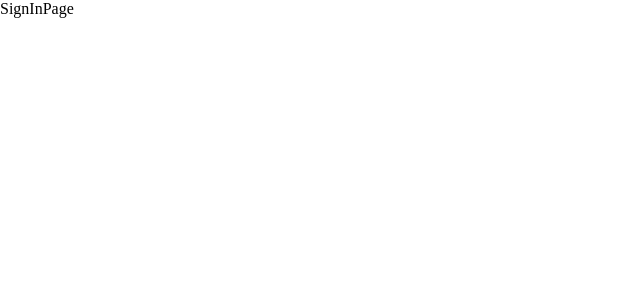
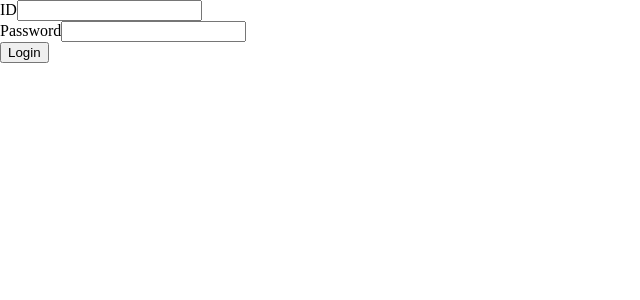
Before and after one commit to mokuchicchi/Message-board-frontend, a React (Create React App) app: page / in a window 1280 px wide. Shown: the top 300 px of the page, without its empty margins (0-640 px from the left). Built offline with nearby package versions, Linux system fonts and the light colour scheme; the HTML template or start-up script is replaced by a standard one.

Commit message:
ログインページとAPIリクエストを作成しました

```diff
--- /dev/null
+++ b/src/api/Auth.tsx
@@ -0,0 +1,13 @@
+import axios from 'axios';
+
+export const sign_in = async (user_id: string, password: string) => {
+	const url = `http://localhost:3001/auth?user_id=${user_id}&password=${password}`;
+	console.log(url);
+	try {
+		const res = await axios.get(url);
+		return res.data;
+	} catch (err) {
+		console.error('API request error:', err);
+		return null;
+	}
+};
--- a/src/pages/SignInPage.tsx
+++ b/src/pages/SignInPage.tsx
@@ -1,3 +1,40 @@
+import { useState } from 'react';
+import { useNavigate } from 'react-router-dom';
+import { sign_in } from '../api/Auth';
+
 export const SignInPage = () => {
-	return <div>SignInPage</div>;
+	const [userId, setUserId] = useState('');
+	const [password, setPassword] = useState('');
+	const navigation = useNavigate();
+
+	const onSingnInClick = async () => {
+		const ret = await sign_in(userId, password);
+		console.log(ret);
+		if (ret && ret.token) {
+			navigation('/main');
+		}
+	};
+
+	return (
+		<div>
+			<div>
+				<label htmlFor='id'>ID</label>
+				<input id='id' value={userId} type='text' onChange={(evt) => setUserId(evt.target.value)} />
+			</div>
+			<div>
+				<label htmlFor='password'>Password</label>
+				<input
+					id='password'
+					value={password}
+					type='text'
+					onChange={(evt) => setPassword(evt.target.value)}
+				/>
+			</div>
+			<div>
+				<button type='button' onClick={onSingnInClick}>
+					Login
+				</button>
+			</div>
+		</div>
+	);
 };
```
